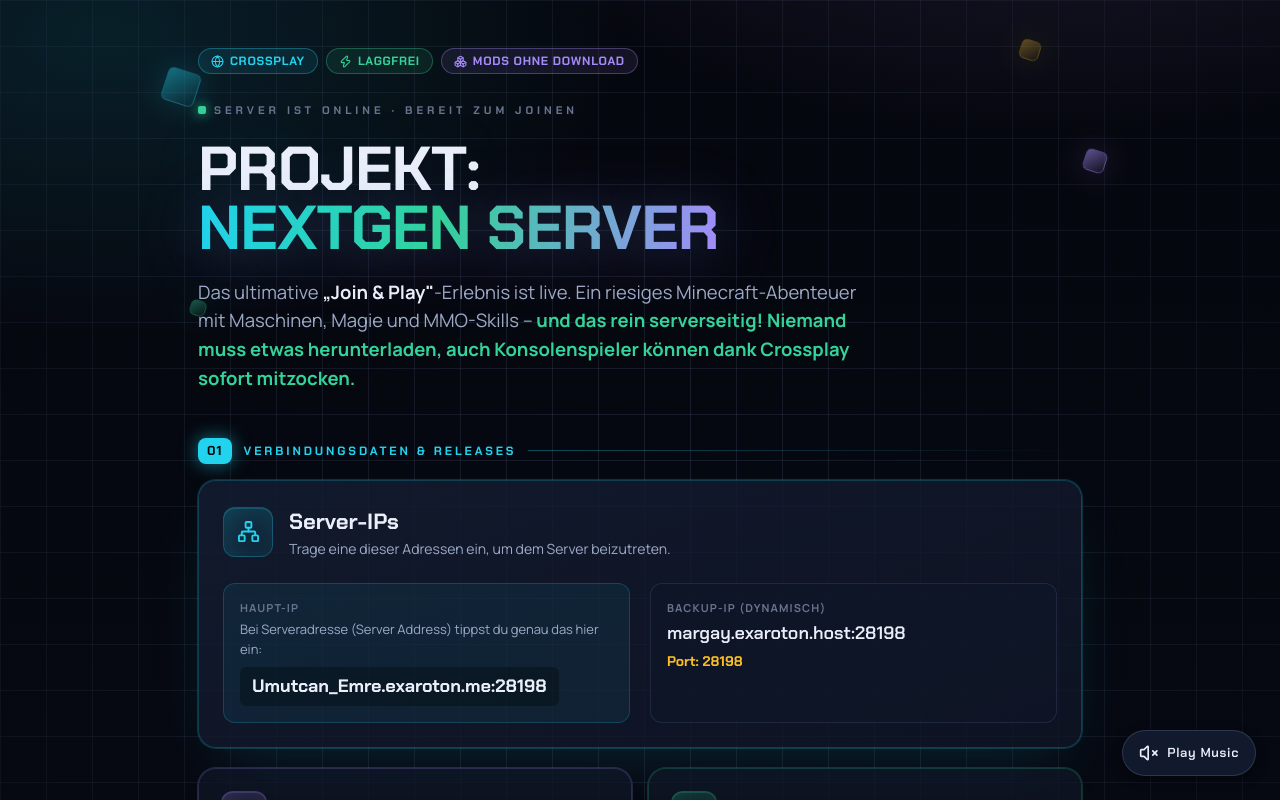
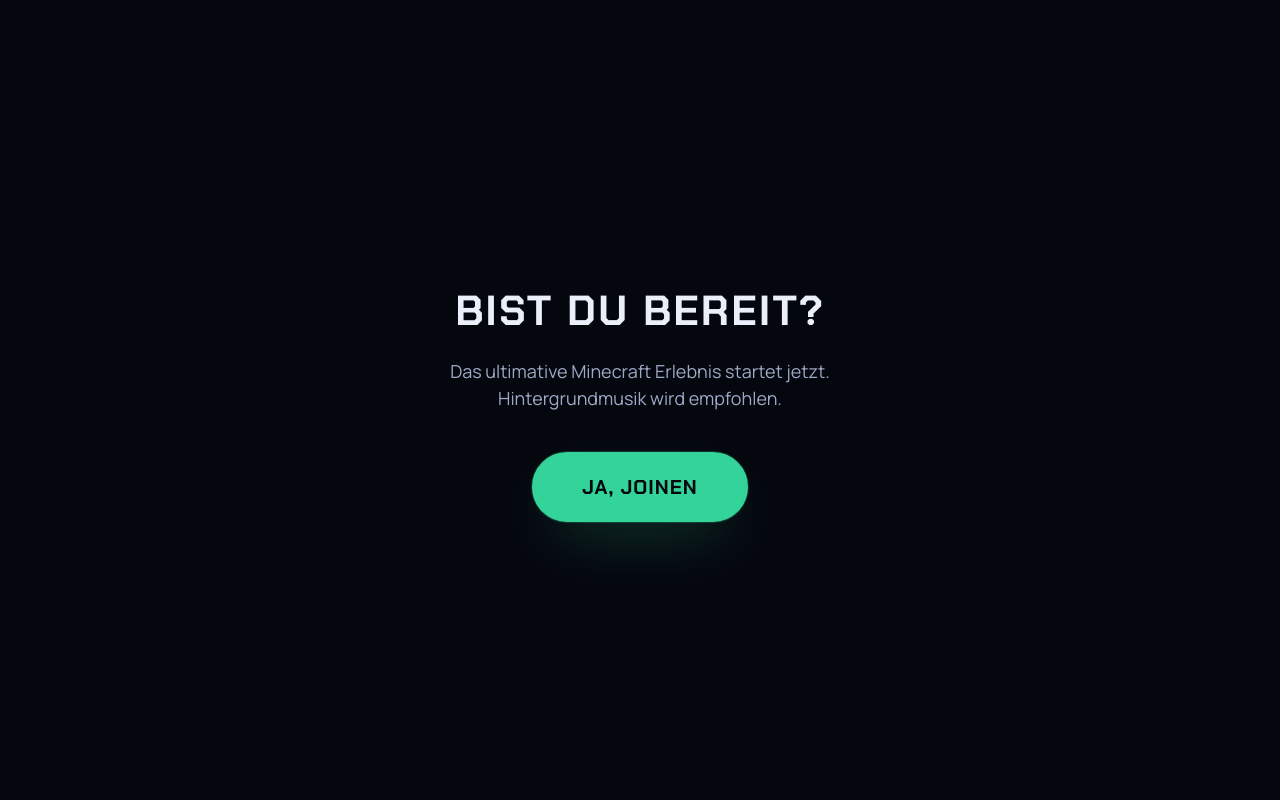
Before and after one commit to umutcantezgel-cpu/minecraft-huen, a Next.js app: page / in a window 1280 px wide. Shown: the top 800 px of the page. Built offline with nearby package versions, Linux system fonts and the light colour scheme.

Commit message:
Add entry overlay and music autoplay behavior

```diff
--- a/src/app/page.js
+++ b/src/app/page.js
@@ -99,6 +99,7 @@
 /* ============================ DECK ============================ */
 export default function App() {
   const [isPlaying, setIsPlaying] = useState(false);
+  const [hasEntered, setHasEntered] = useState(false);
   const audioRef = useRef(null);
 
   const toggleAudio = () => {
@@ -112,10 +113,48 @@
     }
   };
 
+  const enterSite = () => {
+    if (audioRef.current) {
+      audioRef.current.play().catch(e => console.error(e));
+      setIsPlaying(true);
+    }
+    setHasEntered(true);
+  };
+
   return (
-    <div style={{ background: C.bg, fontFamily: FONT_BODY, color: C.text, minHeight: "100vh", width: "100%" }}>
+    <>
+      {/* ENTRY OVERLAY */}
+      <div style={{
+        position: "fixed", inset: 0, zIndex: 9999, background: C.bg, display: "flex", flexDirection: "column",
+        alignItems: "center", justifyContent: "center", opacity: hasEntered ? 0 : 1, pointerEvents: hasEntered ? "none" : "all",
+        transition: "opacity 1.2s cubic-bezier(0.2, 0.7, 0.2, 1)", fontFamily: FONT_DISPLAY
+      }}>
+        <div style={{ transform: hasEntered ? "scale(1.1)" : "scale(1)", transition: "transform 1.2s cubic-bezier(0.2, 0.7, 0.2, 1)", display: "flex", flexDirection: "column", alignItems: "center" }}>
+          <h1 style={{ fontSize: 42, md: { fontSize: 64 }, fontWeight: 700, marginBottom: 16, letterSpacing: "0.05em", color: C.text, textShadow: glow(C.cyan) }}>BIST DU BEREIT?</h1>
+          <p style={{ fontFamily: FONT_BODY, color: C.sub, marginBottom: 40, fontSize: 18, textAlign: "center", maxWidth: 400 }}>Das ultimative Minecraft Erlebnis startet jetzt. Hintergrundmusik wird empfohlen.</p>
+          <button
+            onClick={enterSite}
+            style={{ background: C.emerald, color: C.bg, border: `2px solid ${C.emerald}`, padding: "18px 48px", fontSize: 20, fontWeight: 800, borderRadius: 999, cursor: "pointer", boxShadow: glow(C.emerald, 0.4), transition: "all 0.3s", letterSpacing: "0.05em" }}
+            onMouseEnter={(e) => { e.target.style.transform = "scale(1.05)"; e.target.style.boxShadow = glow(C.emerald, 0.6); }}
+            onMouseLeave={(e) => { e.target.style.transform = "scale(1)"; e.target.style.boxShadow = glow(C.emerald, 0.4); }}
+          >
+            JA, JOINEN
+          </button>
+        </div>
+      </div>
+
+      {/* AUDIO ELEMENT */}
+      <audio ref={audioRef} loop src="./C418 - Subwoofer Lullaby - Minecraft Volume Alpha.mp3" />
+
+      {/* MAIN APP CONTAINER */}
+      <div style={{
+        background: C.bg, fontFamily: FONT_BODY, color: C.text, minHeight: "100vh", width: "100%",
+        height: hasEntered ? "auto" : "100vh", overflow: hasEntered ? "visible" : "hidden",
+        opacity: hasEntered ? 1 : 0, transition: "opacity 1.5s ease-in-out 0.2s"
+      }}>
       <style>{`
         @import url('https://fonts.googleapis.com/css2?family=Chakra+Petch:wght@500;600;700&family=Manrope:wght@400;500;600;700;800&display=swap');
+        html { scroll-behavior: smooth; }
         * { box-sizing: border-box; }
         .deck { max-width: 940px; margin: 0 auto; position: relative; }
         .grid2 { display: grid; grid-template-columns: 1fr 1fr; gap: 20px; }
@@ -159,7 +198,6 @@
             {isPlaying ? "C418 - Subwoofer Lullaby" : "Play Music"}
           </span>
         </button>
-        <audio ref={audioRef} loop src="./C418 - Subwoofer Lullaby - Minecraft Volume Alpha.mp3" />
       </div>
 
       <div
@@ -288,7 +326,8 @@
           </footer>
         </div>
       </div>
-    </div>
+      </div>
+    </>
   );
 }
 
```
